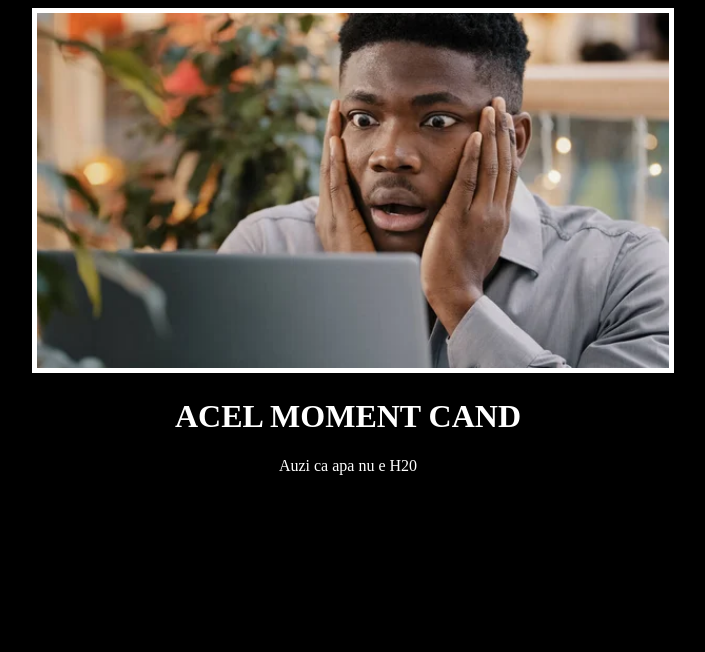
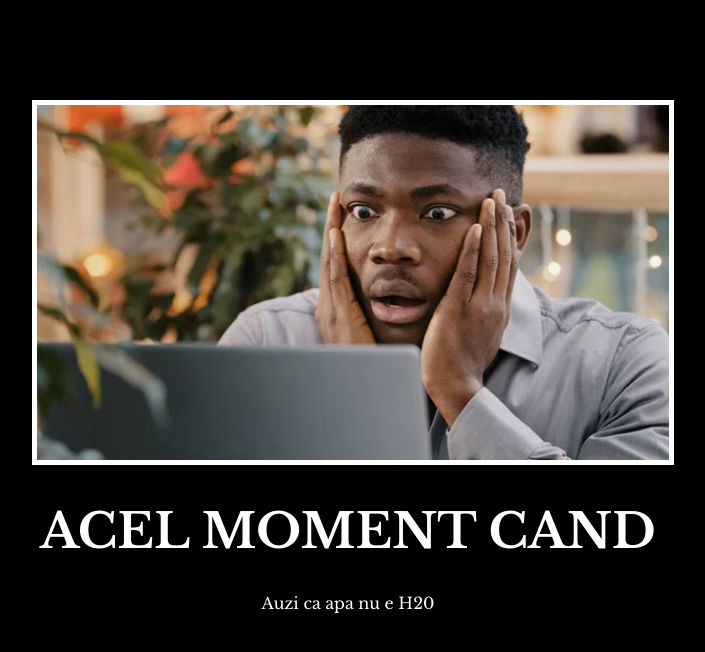
Before and after one commit to gmavrodin/Meme, a plain HTML site: page index.html in a window 1280 px wide. Shown: the whole page, without its empty margins (292-997 px from the left). Drawn offline with nearby package versions, Linux system fonts and the light colour scheme.

Commit message:
Add files via upload

```diff
--- a/index.html
+++ b/index.html
@@ -26,22 +26,22 @@ But it must have the following features:
       background-color: black;
       color: white;
     }
-    .libre-baskerville-regular {
-      font-family: "Libre Baskerville", serif;
-      font-weight: 400;
-      font-style: normal;
-    }
     #image{
       width: 100%;
       border: 5px solid white;
     }
-    div{
+    .poster{
       width: 50%;
       margin-left: 25%;
       text-align: center;
+      font-family: "Libre Baskerville", serif;
+      font-weight: 400;
+      font-style: normal;
+      margin-top: 100px;
     }
-    #Titlu{
+    h1{
       text-transform: uppercase;
+      font-size: 3rem;
     }
   </style>
   <link rel="preconnect" href="https://fonts.googleapis.com">
@@ -50,13 +50,9 @@ But it must have the following features:
 </head>
 
 <body>
-  <div>
+  <div class="poster">
     <img  id ="image" src="./assets/images/suprised.jpg" alt="suprised Guy">
-  </div>
-  <div>
-    <h1 id="Titlu">Acel moment cand</h1>
-  </div>
-  <div>
+    <h1>Acel moment cand</h1>
     <p id ="Text">Auzi ca apa nu e H20</p>
   </div>
 </body>
```
